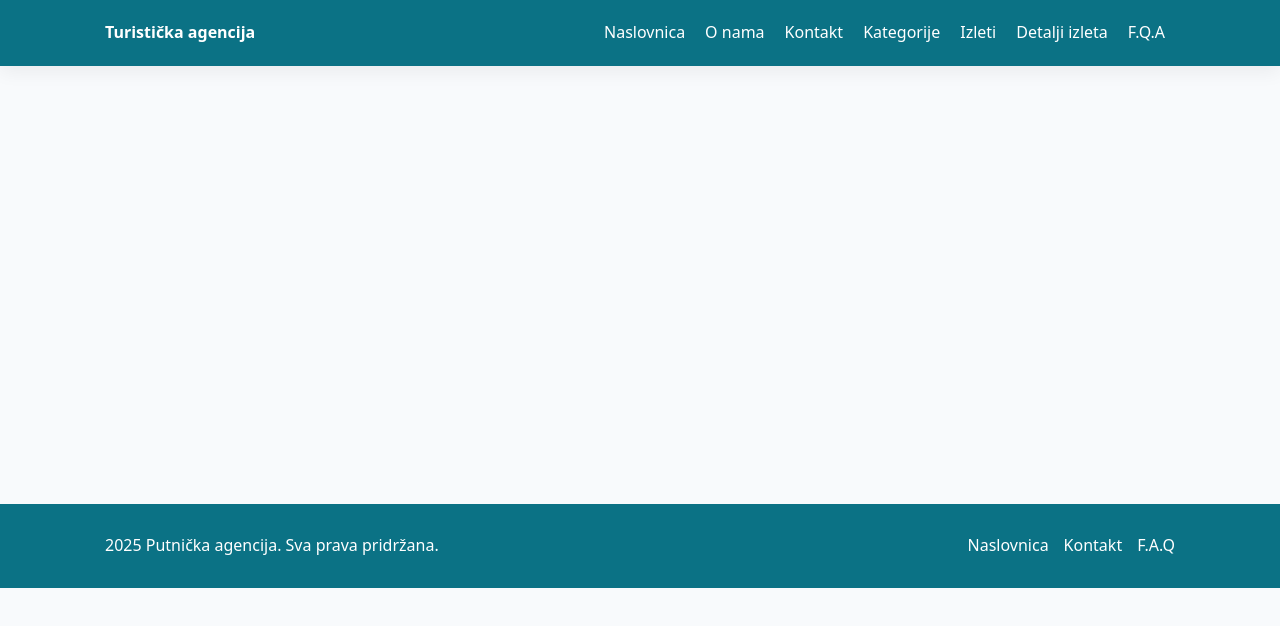
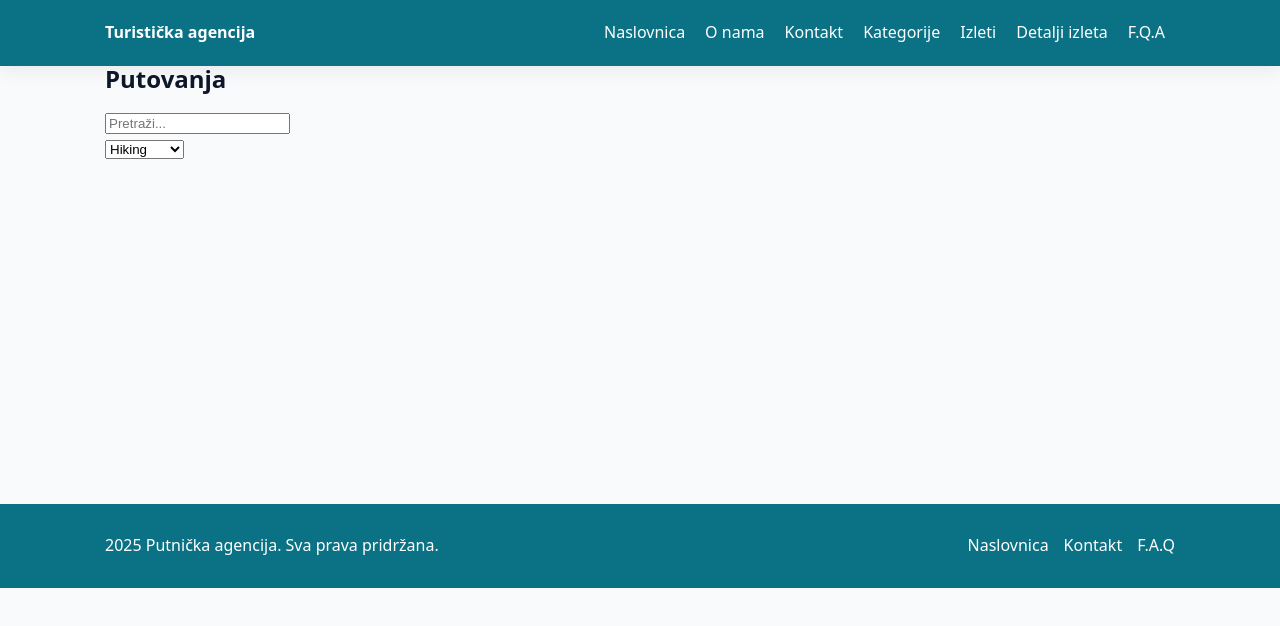
Before and after one commit to amona20cr/zavrsni_projekt_balja, a React app: page /tours in a window 1280 px wide. Shown: the top 626 px of the page. Built offline with nearby package versions, Linux system fonts and the light colour scheme.

Commit message:
Dodan tours dio

```diff
--- a/package.json
+++ b/package.json
@@ -11,7 +11,7 @@
   "dependencies": {
     "react": "^18.3.1",
     "react-dom": "^18.3.1",
-    "react-router-dom": "^6.28.0"
+    "react-router-dom": "^6.30.1"
   },
   "devDependencies": {
     "@babel/core": "^7.25.2",
@@ -19,10 +19,10 @@
     "@babel/preset-react": "^7.24.7",
     "babel-loader": "^9.1.3",
     "css-loader": "^7.1.2",
+    "html-webpack-plugin": "^5.6.0",
     "style-loader": "^4.0.0",
     "webpack": "^5.93.0",
     "webpack-cli": "^5.1.4",
-    "webpack-dev-server": "^5.0.4",
-    "html-webpack-plugin": "^5.6.0"
+    "webpack-dev-server": "^5.0.4"
   }
 }
--- a/src/App.jsx
+++ b/src/App.jsx
@@ -3,6 +3,7 @@ import { Routes, Route } from "react-router-dom";
 import Header from "./components/Header";
 import Footer from "./components/Footer";
 import Home from "./pages/Home";
+import Tours from "./pages/Tours";
 
 export default function App(){
   return (
@@ -10,7 +11,8 @@ export default function App(){
       <Header />
       <main className="main container">
         <Routes>
-          <Route path="/" element={<Home/>} />
+          <Route path="/" element={<Home />} />
+          <Route path="/tours" element={<Tours />} />
         </Routes>
       </main>
       <Footer />
--- a/src/pages/Home.jsx
+++ b/src/pages/Home.jsx
@@ -1,7 +1,8 @@
 import React from "react";
+import Banner from "../components/Banner";
 import { Link } from "react-router-dom";
 import { tours } from "../data/tours";
-import Banner from "../components/Banner";
+
 
 export default function Home() {
     const featured = [...tours].slice (0,3);
--- a/src/pages/Tours.jsx
+++ b/src/pages/Tours.jsx
@@ -1,7 +1,12 @@
 import React, { useMemo, useState, useEffect } from "react";
-import { tours } from "..data/tours";
+import { tours } from "../data/tours";
+
 
 export default function Tours () {
+    const categories = [...new Set(tours.map(c => c.category))];
+    const [query, setQuery] = useState("");
+    const [category, setCategory] = useState("Svi");
+return (
     <section className="tours container">
         <h1>Putovanja</h1>
         <div className="filters">
@@ -10,7 +15,16 @@ export default function Tours () {
              className="search"
              placeholder="Pretraži..."
              value={query}
-             onChange={(e) => setQuery(e.target.value)}/>
+             onChange={(e) => setQuery(e.target.value)}
+             />
+             <div className="subfilters">
+                <select value={category} onChange={(e)=> setCategory(e.target.value) }>
+                    {categories.map((c) => (
+                        <option key={c} value={c}>{c}</option>
+                    ))}
+                </select>
+             </div>
         </div>
     </section>
+    )
 }
```
Also changed, not shown: 1 other file (tests, documents, lock files or other folders).
